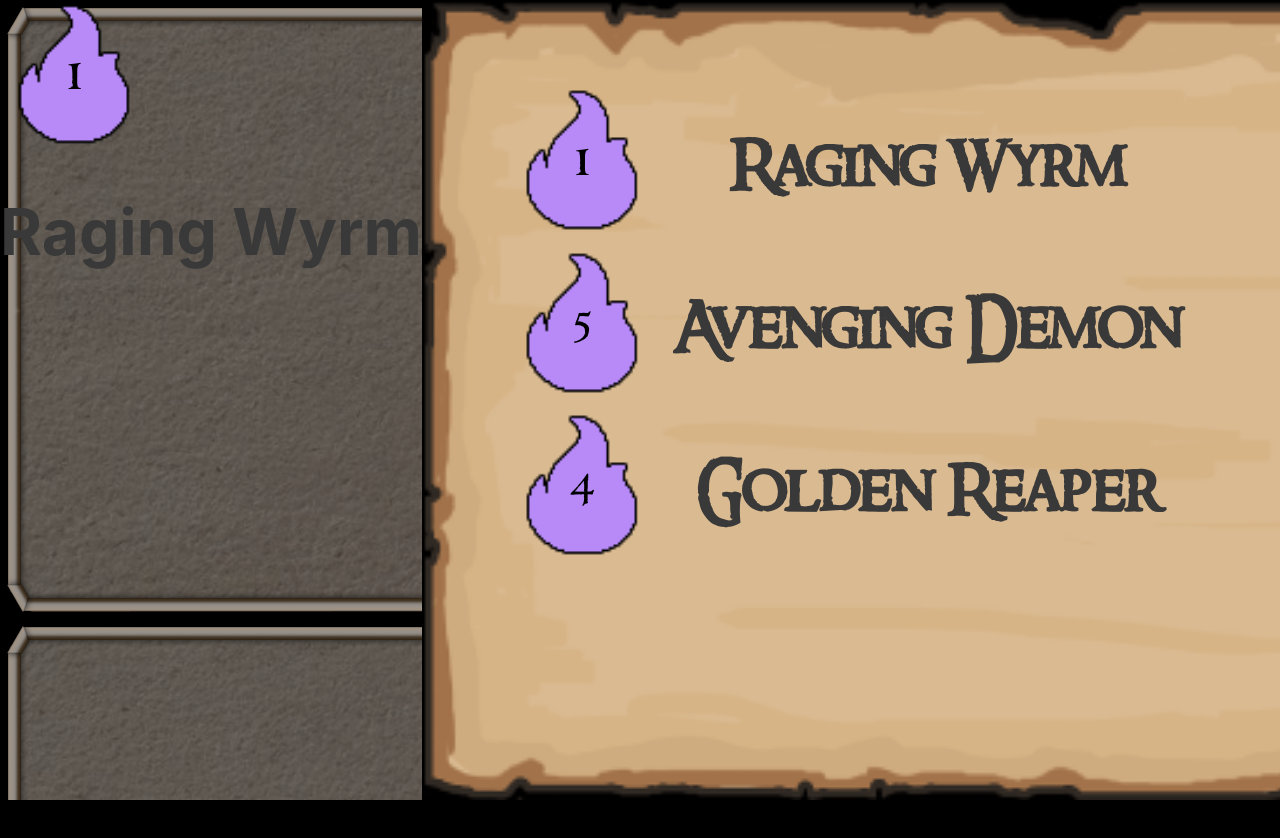
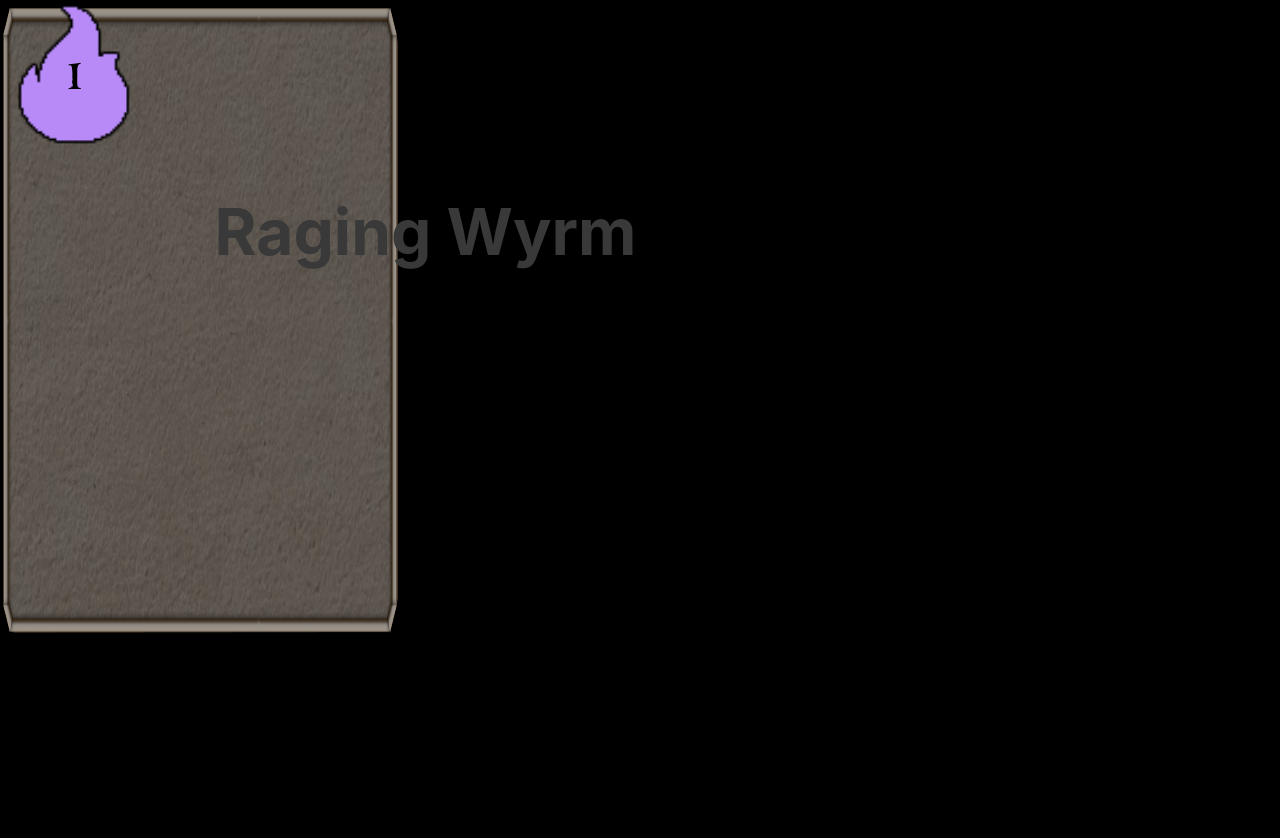
Before and after one commit to senpai-academy/deckbuilder-kata, a React (Create React App) app: page / in a window 1280 px wide. Shown: the top 838 px of the page. Built offline with nearby package versions, Linux system fonts and the light colour scheme.

Commit message:
pop up avance

```diff
--- a/src/App.css
+++ b/src/App.css
@@ -82,4 +82,19 @@ font-size: xx-large;
 
 #PopUpContainer{
   background-image: url("../public/Sprites/Panels/BackgroundLarge.png");
+  background-repeat: no-repeat;
+  background-size: 50vh 80vh;
+  display: grid;
+  grid-template-columns: 1fr;
+  grid-template-rows: 1fr 2fr 2fr 1fr;
 }
+
+
+#modal{
+  display: flex;
+  justify-content: center;
+  flex-direction: column;
+  width: 100%;
+  height: 100%;
+
+}
--- a/src/App.js
+++ b/src/App.js
@@ -30,8 +30,11 @@ function App  ()  {
       selectedCard != null &&  <PopUp card={selectedCard}/>
     }
 
- // <CardBank Cardlist={cards}/>
+
   </div>
 )
 }
 export default App;
+
+
+/*<CardBank Cardlist={cards}/>*/
--- a/src/components/PopUp/PopUp.jsx
+++ b/src/components/PopUp/PopUp.jsx
@@ -5,14 +5,15 @@ import CardName from "../cardBank/name/CardName";
 
 const PopUp=(props)=>{
     return(
+        <div id="modal">
             <div id="PopUpContainer">
                 <div>
                     <div>
-                    <CardCost cost={props.card.cost}/>
+                        <CardCost cost={props.card.cost} />
                     </div>
 
                     <div >
-                    <CardName name={props.card.name}/>
+                        <CardName name={props.card.name} />
                     </div>
                 </div>
 
@@ -31,6 +32,8 @@ const PopUp=(props)=>{
                 </div>
 
             </div>
+        </div>
+
     )
 }
 export default PopUp;
```
Lines whose indentation alone changed are shown as unchanged.
